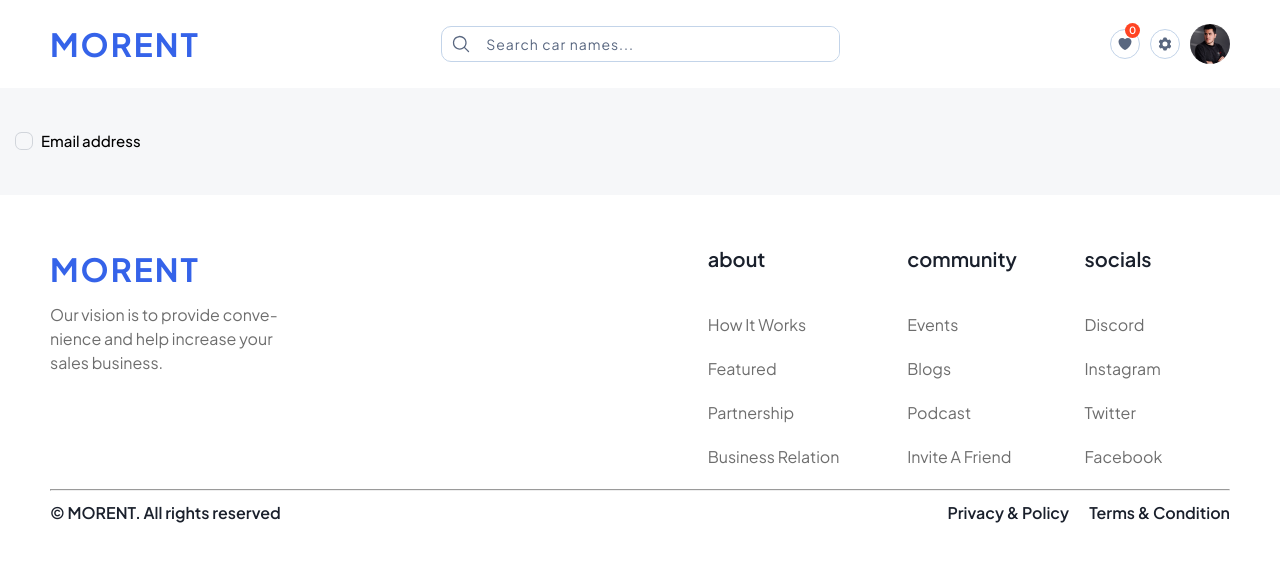
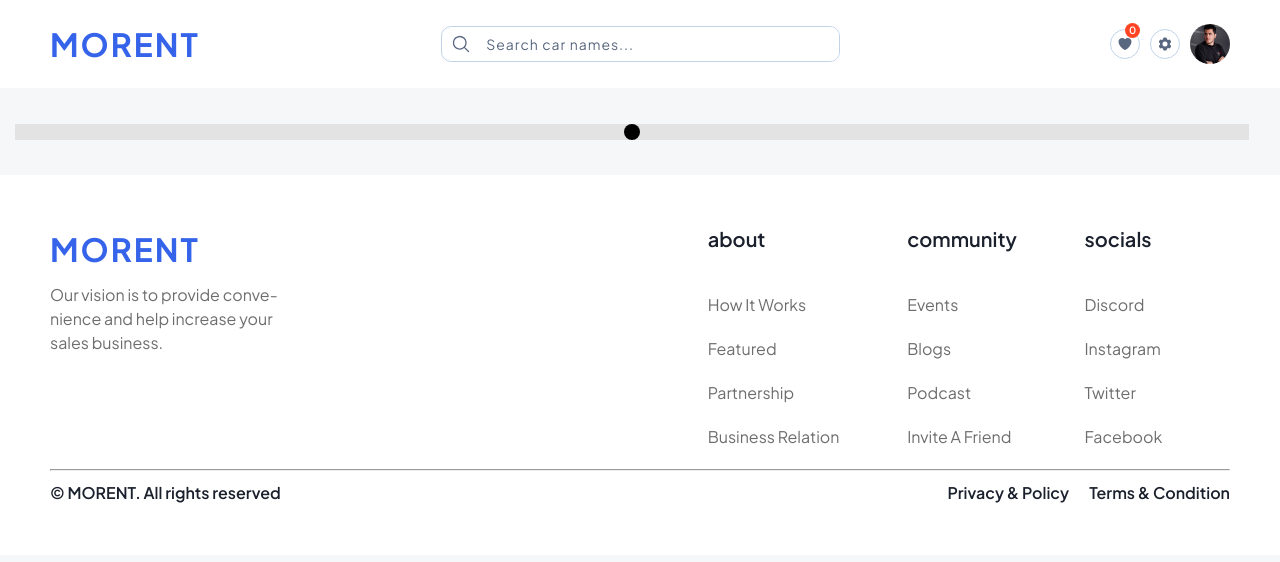
Before and after one commit to abolfazlcodes/morent, a React (Vite) app: page /cars in a window 1280 px wide. Shown: the top 562 px of the page. Built offline with nearby package versions, Linux system fonts and the light colour scheme.

Commit message:
add range slider

```diff
--- a/package.json
+++ b/package.json
@@ -4,7 +4,7 @@
   "version": "0.0.0",
   "type": "module",
   "scripts": {
-    "dev": "vite",
+    "dev": "vite --open",
     "build": "tsc && vite build",
     "lint": "eslint . --ext ts,tsx --report-unused-disable-directives --max-warnings 0",
     "preview": "vite preview"
--- a/src/pages/Cars.tsx
+++ b/src/pages/Cars.tsx
@@ -1,11 +1,11 @@
-import Checkbox from "../ui/Checkbox";
 import FormRowVertical from "../ui/FormRowVertical";
+import RangeInput from "../ui/RangeInput";
 
 function Cars() {
   return (
     <div>
-      <FormRowVertical label='Email address' type='horizontal'>
-        <Checkbox />
+      <FormRowVertical type='horizontal'>
+        <RangeInput />
       </FormRowVertical>
     </div>
   );
--- /dev/null
+++ b/src/ui/Filter.tsx
@@ -0,0 +1,5 @@
+function Filter() {
+  return <div></div>;
+}
+
+export default Filter;
--- a/src/ui/Navbar.tsx
+++ b/src/ui/Navbar.tsx
@@ -1,6 +1,6 @@
 import { styled } from "styled-components";
 
-import { HiHeart, HiCog6Tooth, HiBell } from "react-icons/hi2";
+import { HiHeart, HiCog6Tooth } from "react-icons/hi2";
 import Logo from "./Logo";
 import NavInput from "./NavInput";
 import Row from "./Row";
--- /dev/null
+++ b/src/ui/RangeInput.tsx
@@ -0,0 +1,64 @@
+import styled from "styled-components";
+
+const RangeInput = styled.input`
+  &[type="range"] {
+    outline: none;
+    height: 3px;
+    flex: 1 1 auto;
+    color: inherit;
+    margin-right: 1em;
+    background-color: #e3e3e3;
+    /* background-image: linear-gradient(currentColor, currentColor); */
+    background-size: 0 100%;
+    background-repeat: no-repeat;
+    cursor: pointer;
+    -webkit-appearance: none;
+    -moz-appearance: none;
+    appearance: none;
+    padding: 0;
+  }
+
+  &::-webkit-slider-runnable-track {
+    border: none;
+    -webkit-appearance: none;
+    appearance: none;
+    background-color: #e3e3e3;
+  }
+
+  &::-moz-range-track {
+    border: none;
+    background: transparent;
+    -moz-appearance: none;
+    appearance: none;
+  }
+
+  &::-moz-focus-outer {
+    border: 0;
+  }
+
+  &::-webkit-slider-thumb {
+    width: 16px;
+    height: 16px;
+    border: 0;
+    background: currentColor;
+    border-radius: 50% 50%;
+    -webkit-appearance: none;
+    appearance: none;
+  }
+
+  &::-moz-range-thumb {
+    width: 16px;
+    height: 16px;
+    border: 0;
+    background: currentColor;
+    border-radius: 50% 50%;
+    -moz-appearance: none;
+    appearance: none;
+  }
+`;
+
+RangeInput.defaultProps = {
+  type: "range",
+};
+
+export default RangeInput;
```
